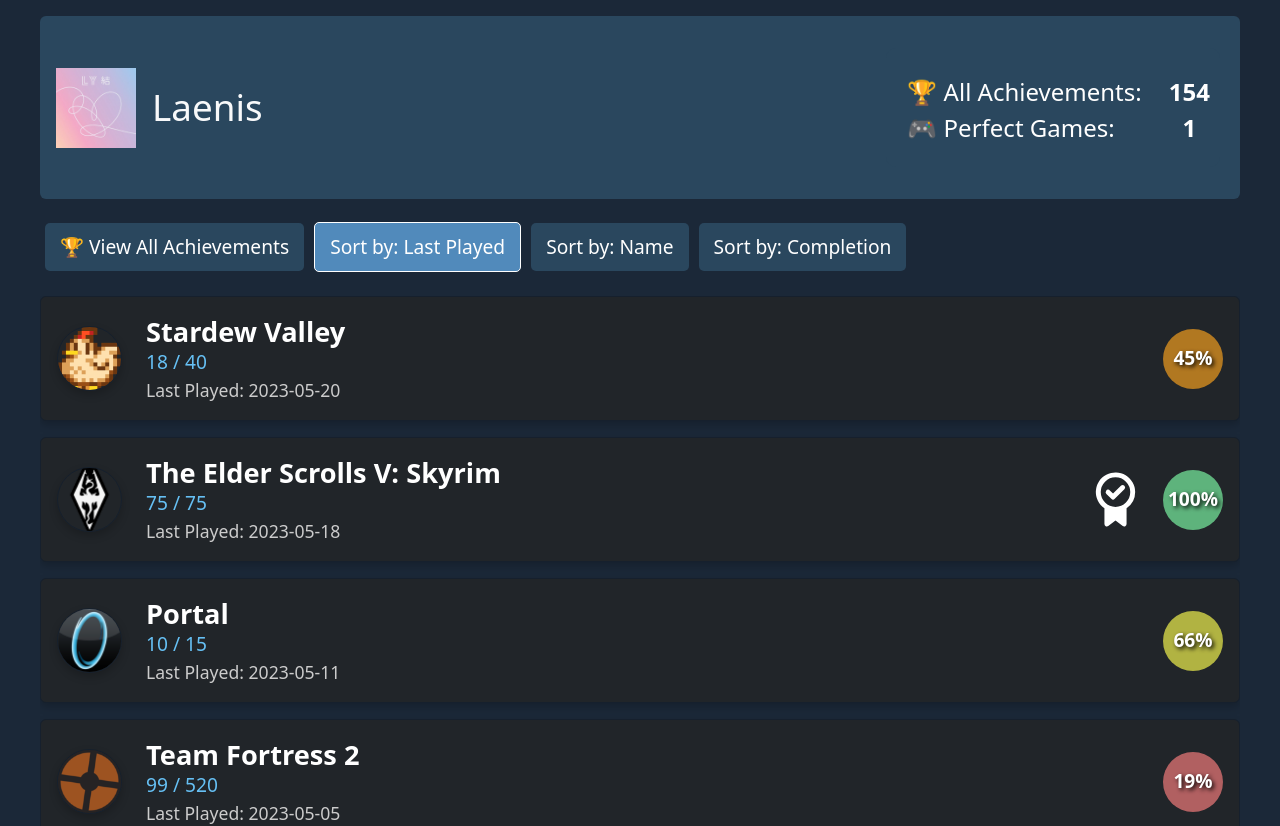
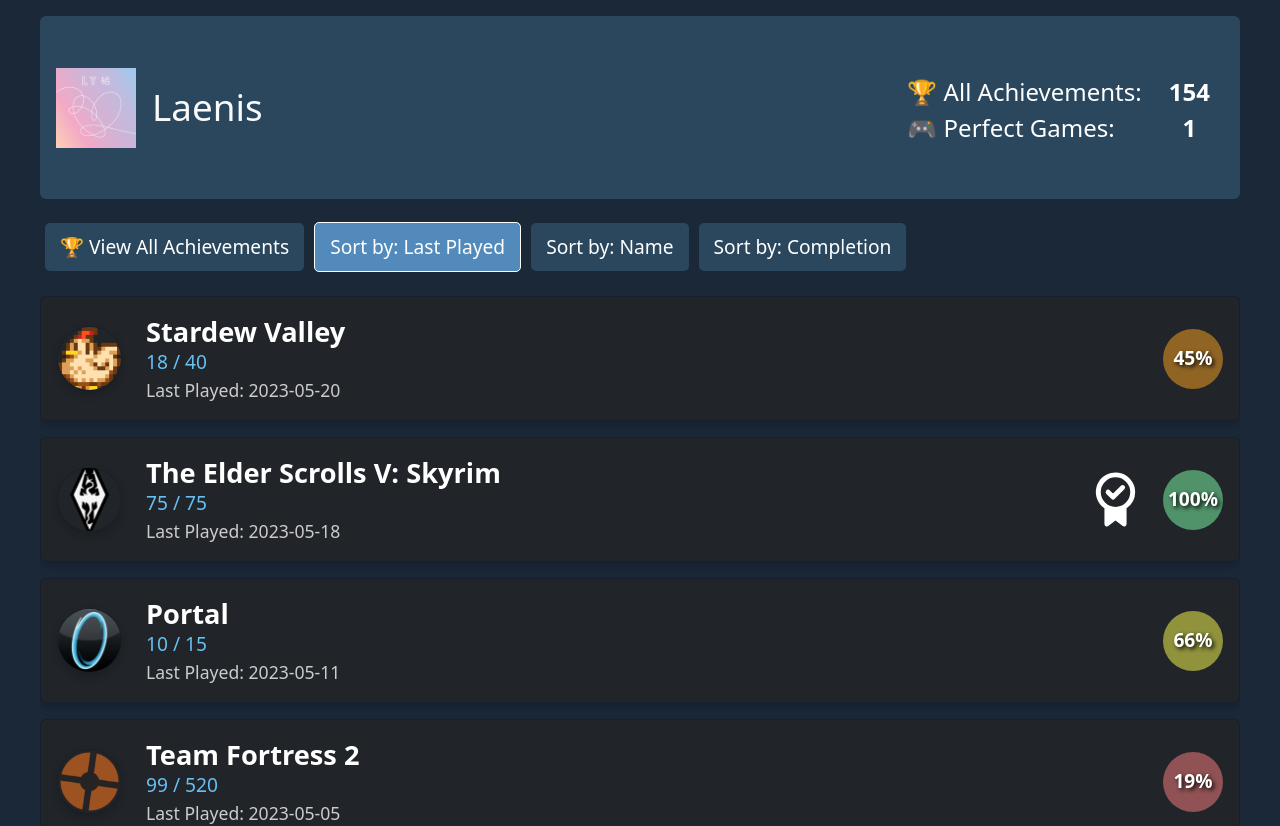
Before and after one commit to Mi3kka/achievement-viewer, a Next.js app: page /MainView in a window 1280 px wide. Shown: the top 826 px of the page. Built offline with nearby package versions, Linux system fonts and the light colour scheme.

Commit message:
Update GameCard.js

```diff
--- a/src/components/GameCard.js
+++ b/src/components/GameCard.js
@@ -12,13 +12,13 @@ export default function GameCard({ game, onClick }) {
   // Calculate the color based on completion rate, using rgba to set the opacity lower.
   let percentageColor;
   if (completionPercentage <= 25) {
-    percentageColor = "rgba(255,128,128,0.65)"; // Red
+    percentageColor = "rgba(255,128,128,0.5)"; // Red
   } else if (completionPercentage <= 50) {
-    percentageColor = "rgba(255,165,30,0.65)"; // Orange
+    percentageColor = "rgba(255,165,30,0.5)"; // Orange
   } else if (completionPercentage <= 75) {
-    percentageColor = "rgba(255,255,80,0.65)"; // Yellow
+    percentageColor = "rgba(255,255,80,0.5)"; // Yellow
   } else {
-    percentageColor = "rgba(128,255,170,0.65)"; // Green
+    percentageColor = "rgba(128,255,170,0.5)"; // Green
   }
 
   return (
```
